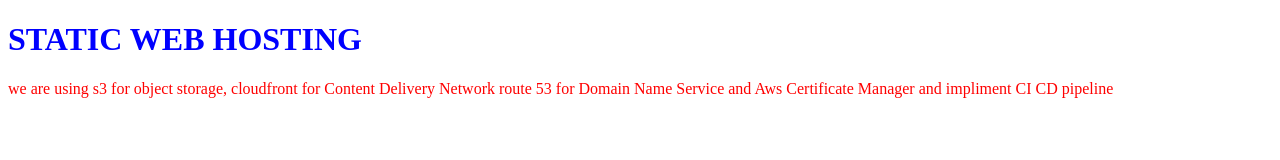
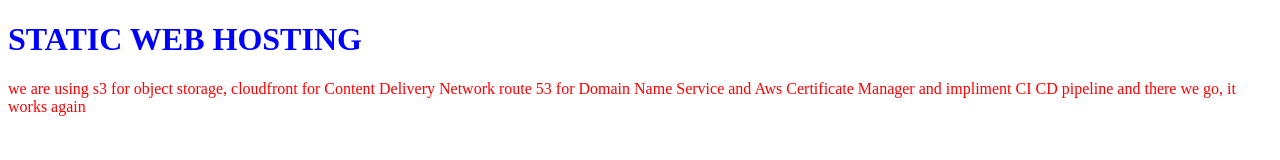
Before and after one commit to vwasonga/code-pipeline-repo, a plain HTML site: page index.html in a window 1280 px wide. Drawn offline with Linux system fonts and the light colour scheme.

Commit message:
some changes

```diff
--- a/index.html
+++ b/index.html
@@ -10,7 +10,7 @@
 </head>
 <body>
     <h1>STATIC WEB HOSTING</h1>
-    <p>we are using s3 for object storage, cloudfront for Content Delivery Network route 53 for Domain Name Service and Aws Certificate Manager and impliment CI CD pipeline</p>
+    <p>we are using s3 for object storage, cloudfront for Content Delivery Network route 53 for Domain Name Service and Aws Certificate Manager and impliment CI CD pipeline and there we go, it works again</p>
 
 </body>
 </html>
```
